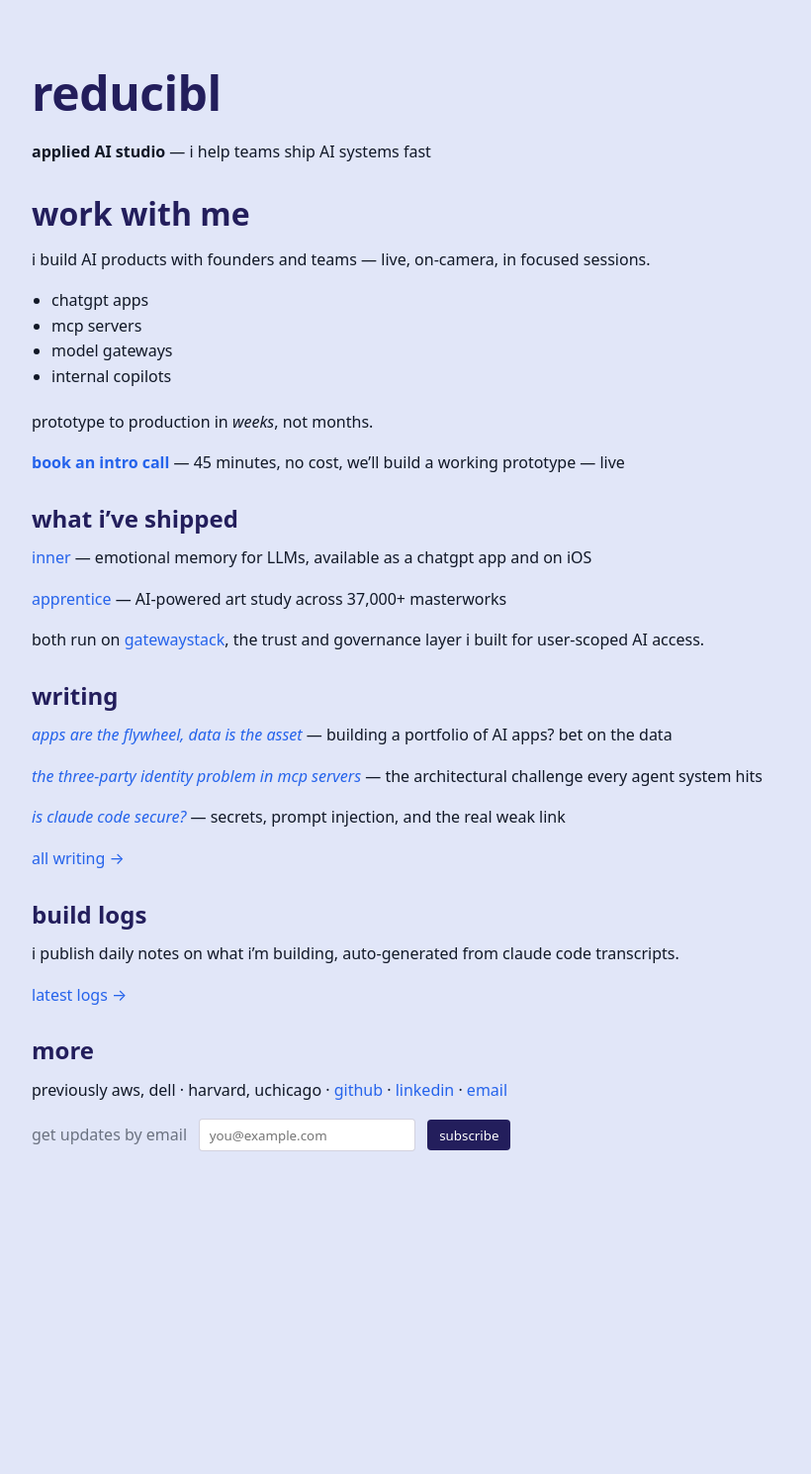
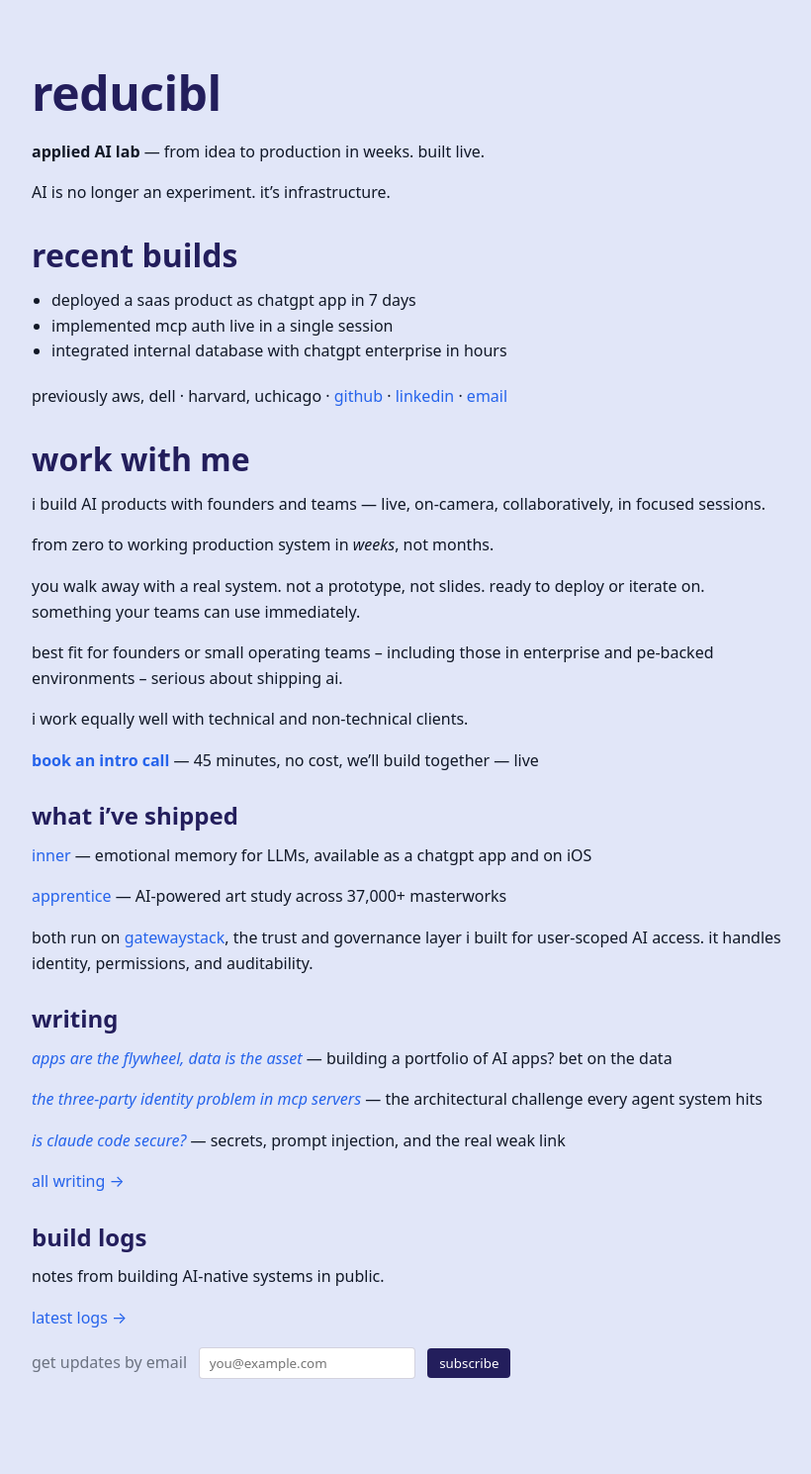
Before and after one commit to davidcrowe/reducibl.com, a Jekyll site: the page built from index.md, in a window 1280 px wide. Shown: the whole page at 99% size, without its empty margins (228-1048 px from the left). Built offline with Jekyll 4.4.1, drawn with Linux system fonts in a browser that asks for light colours; before the commit the page ends 1259 px from its top, so only the background shows below that.

Commit message:
update homepage copy - add recent builds, refine positioning

```diff
--- a/index.md
+++ b/index.md
@@ -5,20 +5,31 @@ title: reducibl
 
 # reducibl
 
-**applied AI studio** — i help teams ship AI systems fast
+**applied AI lab** — from idea to production in weeks. built live.
+
+AI is no longer an experiment. it's infrastructure.
+
+## recent builds
+
+- deployed a saas product as chatgpt app in 7 days
+- implemented mcp auth live in a single session
+- integrated internal database with chatgpt enterprise in hours
+
+previously aws, dell · harvard, uchicago · [github](https://github.com/davidcrowe) · [linkedin](https://www.linkedin.com/in/mrdavidcrowe) · [email](mailto:david@reducibl.com)
 
 ## work with me
 
-i build AI products with founders and teams — live, on-camera, in focused sessions.
+i build AI products with founders and teams — live, on-camera, collaboratively, in focused sessions.
 
-- chatgpt apps
-- mcp servers
-- model gateways
-- internal copilots
+from zero to working production system in *weeks*, not months.
 
-prototype to production in *weeks*, not months.
+you walk away with a real system. not a prototype, not slides. ready to deploy or iterate on. something your teams can use immediately.
 
-[**book an intro call**](/build) — 45 minutes, no cost, we'll build a working prototype — live
+best fit for founders or small operating teams -- including those in enterprise and pe-backed environments -- serious about shipping ai.
+
+i work equally well with technical and non-technical clients.
+
+[**book an intro call**](/build) — 45 minutes, no cost, we'll build together — live
 
 ### what i've shipped
 
@@ -26,7 +37,7 @@ prototype to production in *weeks*, not months.
 
 [apprentice](https://learnart.app) — AI-powered art study across 37,000+ masterworks
 
-both run on [gatewaystack](https://gatewaystack.com), the trust and governance layer i built for user-scoped AI access.
+both run on [gatewaystack](https://gatewaystack.com), the trust and governance layer i built for user-scoped AI access. it handles identity, permissions, and auditability.
 
 ### writing
 
@@ -40,12 +51,8 @@ both run on [gatewaystack](https://gatewaystack.com), the trust and governance l
 
 ### build logs
 
-i publish daily notes on what i'm building, auto-generated from claude code transcripts.
+notes from building AI-native systems in public.
 
 [latest logs →](/buildlogs)
 
-### more
-
-previously aws, dell · harvard, uchicago · [github](https://github.com/davidcrowe) · [linkedin](https://www.linkedin.com/in/mrdavidcrowe) · [email](mailto:david@reducibl.com)
-
 {% include subscribe.html label="get updates by email" source="homepage" %}
```
